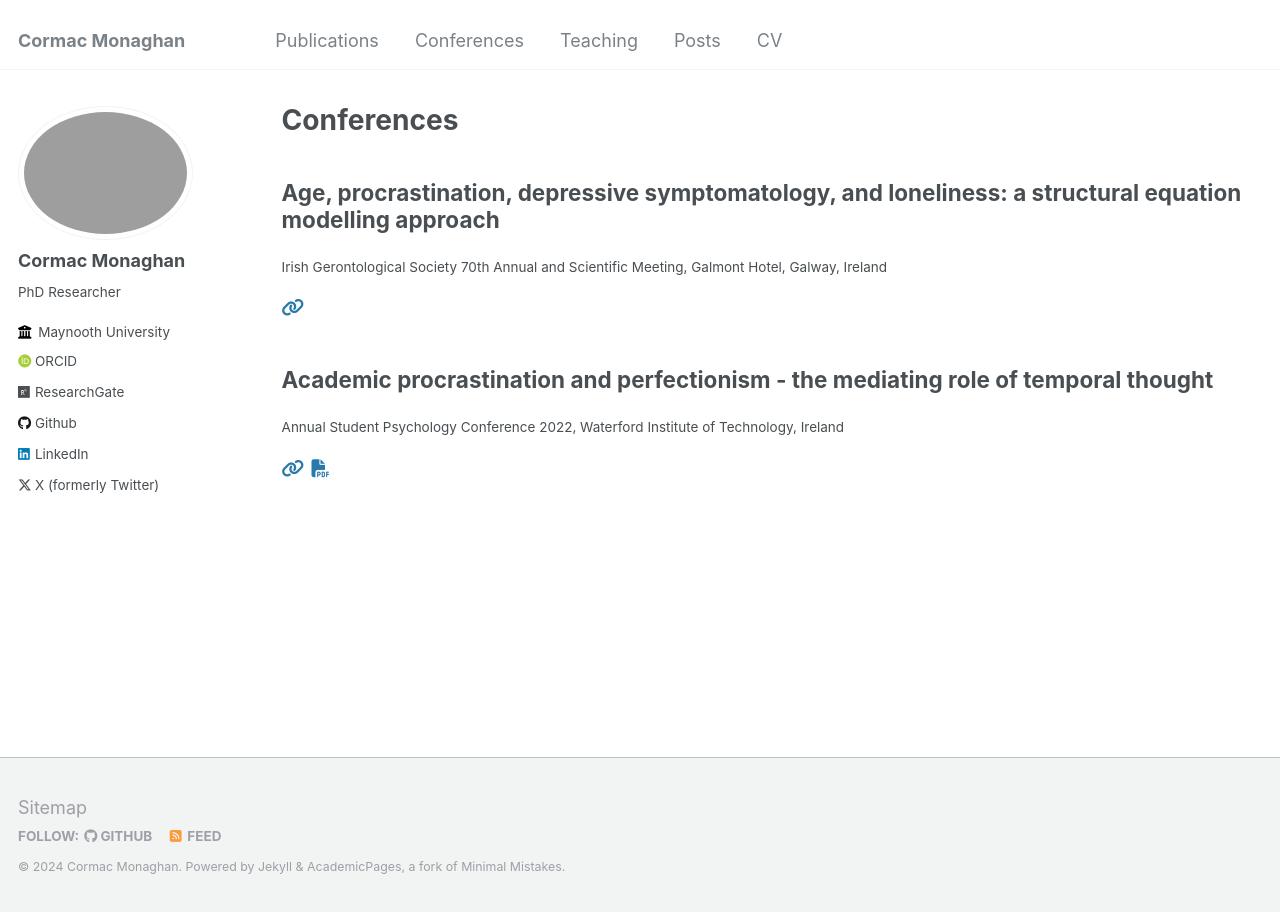
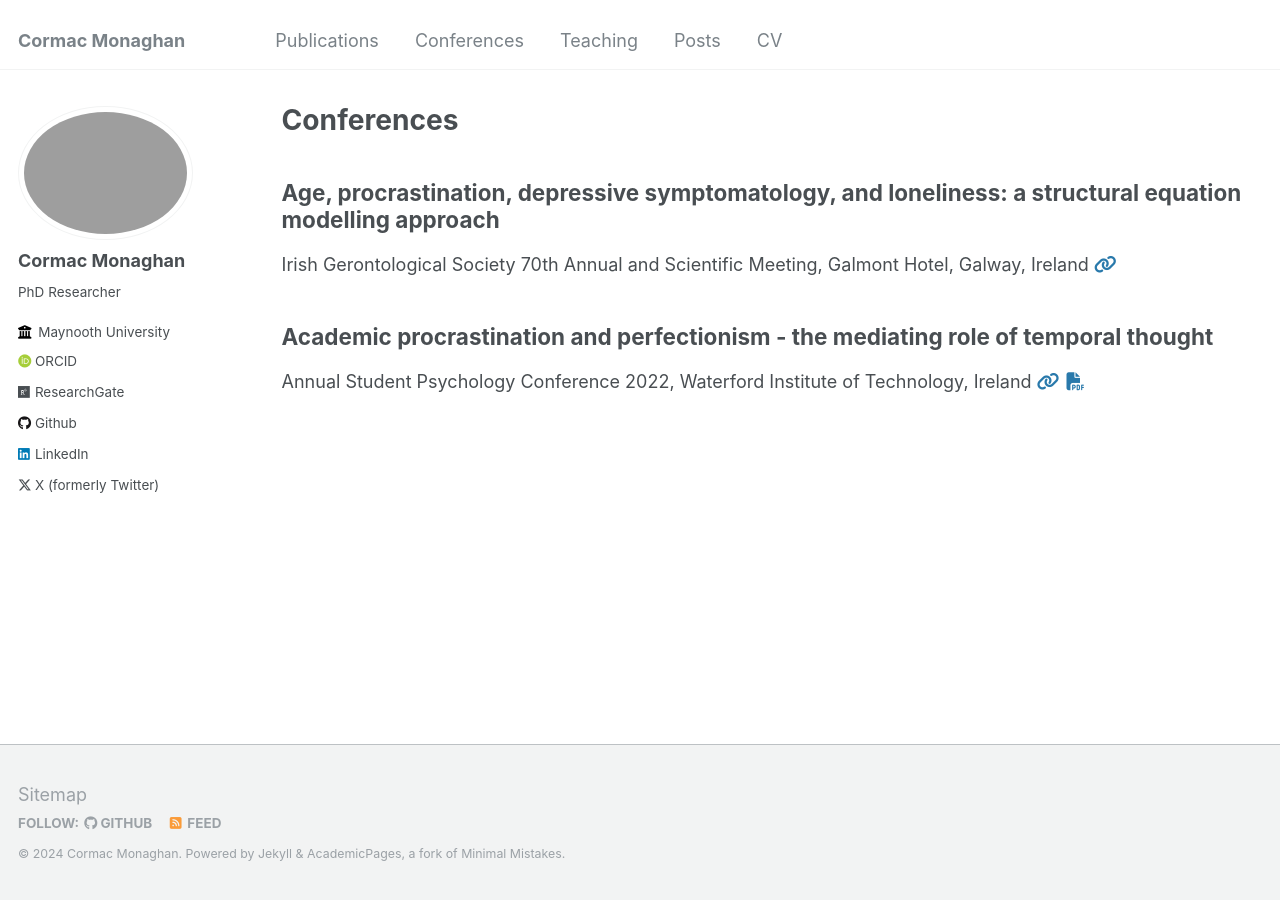
Before and after one commit to C-Monaghan/C-Monaghan.github.io, a Jekyll site: the page built from _pages/conferences.md, in a window 1280 px wide. Built offline with Jekyll 4.4.1, drawn with Linux system fonts in a browser that asks for light colours; some web fonts are replaced.

Commit message:
Testing layout

```diff
--- a/_includes/archive-single-conference.html
+++ b/_includes/archive-single-conference.html
@@ -60,7 +60,7 @@
         {{ post.citation }}
       {% endif %}
       {% if post.venue %}
-        <p class="archive__item-excerpt" itemprop="description">{{ post.venue }}, {{post.location}} </p>
+        {{ post.venue }}, {{post.location}}
       {% endif %}
       {% if post.link %}
         <a href="{{ post.link }}"><i class="fas fa-fw fa-link zoom" aria-hidden="true"></i></a>
```
